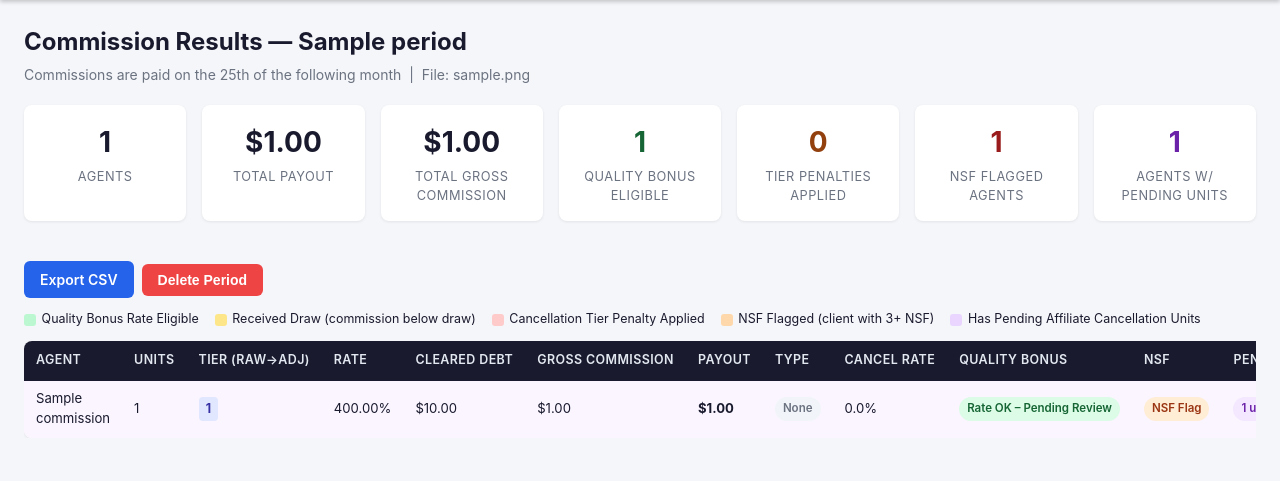
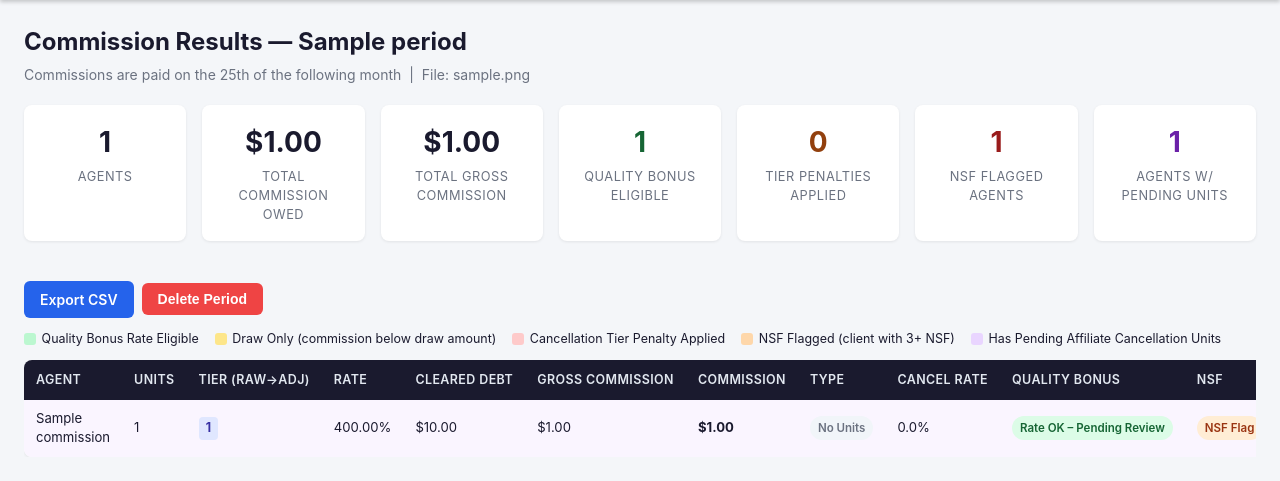
Before and after one commit to pixelme1369/Comission_ADP, a Flask app: page /period/1 in a window 1280 px wide. Shown: the part 56-537 px from the top of the page. Run offline with Flask 3, Linux system fonts and the light colour scheme; tables that the repository leaves empty hold one stand-in row (values such as "Sample post").

Commit message:
Rename payout labels to commission throughout results page
Co-Authored-By: Claude Sonnet 4.6 <noreply@anthropic.com>
Claude-Session: https://claude.ai/code/session_01TaVC5WZZPvqS44FW6xmQ1W

```diff
--- a/app/templates/results.html
+++ b/app/templates/results.html
@@ -14,7 +14,7 @@
   </div>
   <div class="card summary-card">
     <div class="card-value">${{ "{:,.2f}".format(total_payout) }}</div>
-    <div class="card-label">Total Payout</div>
+    <div class="card-label">Total Commission Owed</div>
   </div>
   <div class="card summary-card">
     <div class="card-value">${{ "{:,.2f}".format(total_commission) }}</div>
@@ -51,7 +51,7 @@
 
 <div class="legend">
   <span class="legend-item legend-green">Quality Bonus Rate Eligible</span>
-  <span class="legend-item legend-amber">Received Draw (commission below draw)</span>
+  <span class="legend-item legend-amber">Draw Only (commission below draw amount)</span>
   <span class="legend-item legend-red">Cancellation Tier Penalty Applied</span>
   <span class="legend-item legend-orange">NSF Flagged (client with 3+ NSF)</span>
   <span class="legend-item legend-purple">Has Pending Affiliate Cancellation Units</span>
@@ -67,7 +67,7 @@
         <th data-col="3">Rate</th>
         <th data-col="4">Cleared Debt</th>
         <th data-col="5">Gross Commission</th>
-        <th data-col="6">Payout</th>
+        <th data-col="6">Commission</th>
         <th data-col="7">Type</th>
         <th data-col="8">Cancel Rate</th>
         <th data-col="9">Quality Bonus</th>
@@ -104,9 +104,9 @@
           {% if a.payout_type == 'commission' %}
             <span class="badge badge-green">Commission</span>
           {% elif a.payout_type == 'draw' %}
-            <span class="badge badge-amber">Draw</span>
+            <span class="badge badge-amber">Draw Only</span>
           {% else %}
-            <span class="badge badge-gray">None</span>
+            <span class="badge badge-gray">No Units</span>
           {% endif %}
         </td>
         <td>{{ "%.1f"|format(a.cancellation_rate) }}%</td>
```
